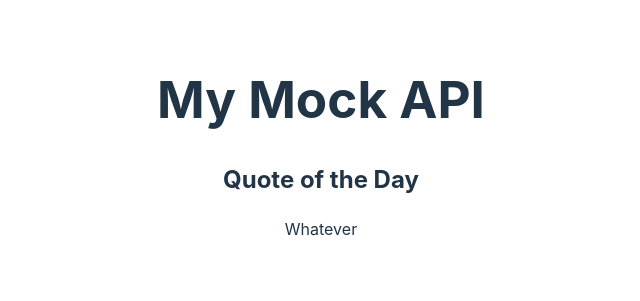
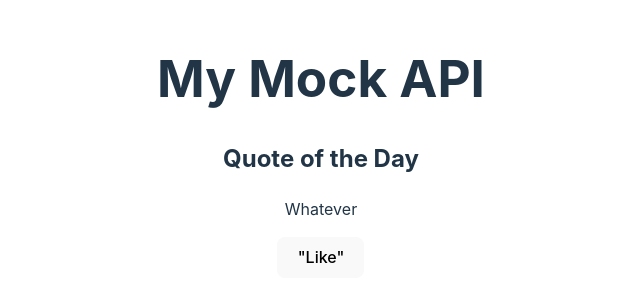
Before and after one commit to fash-bjss/react-mock-api, a React (Vite) app: page / in a window 1280 px wide. Shown: the part 253-554 px from the top of the page, without its empty margins (319-959 px from the left). Built offline with nearby package versions, Linux system fonts and the light colour scheme.

Commit message:
add button to quote to - fix failed test

```diff
--- a/src/Quote.jsx
+++ b/src/Quote.jsx
@@ -4,6 +4,7 @@ const Quote = ({text}) => {
         <>
             <h2>Quote of the Day</h2>
             <p>{text}</p>
+            <button>"Like"</button>
         </>
     )
 }
```
